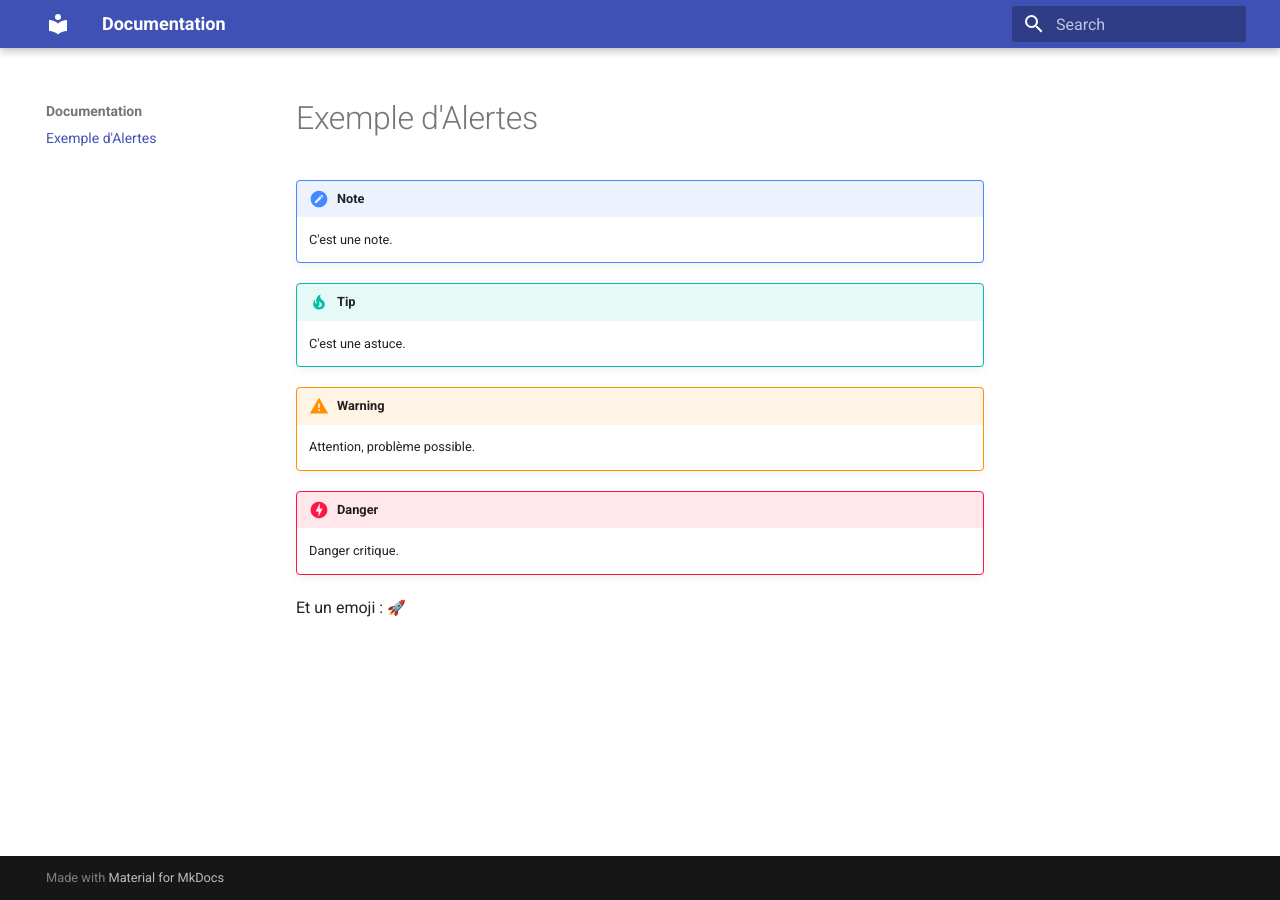
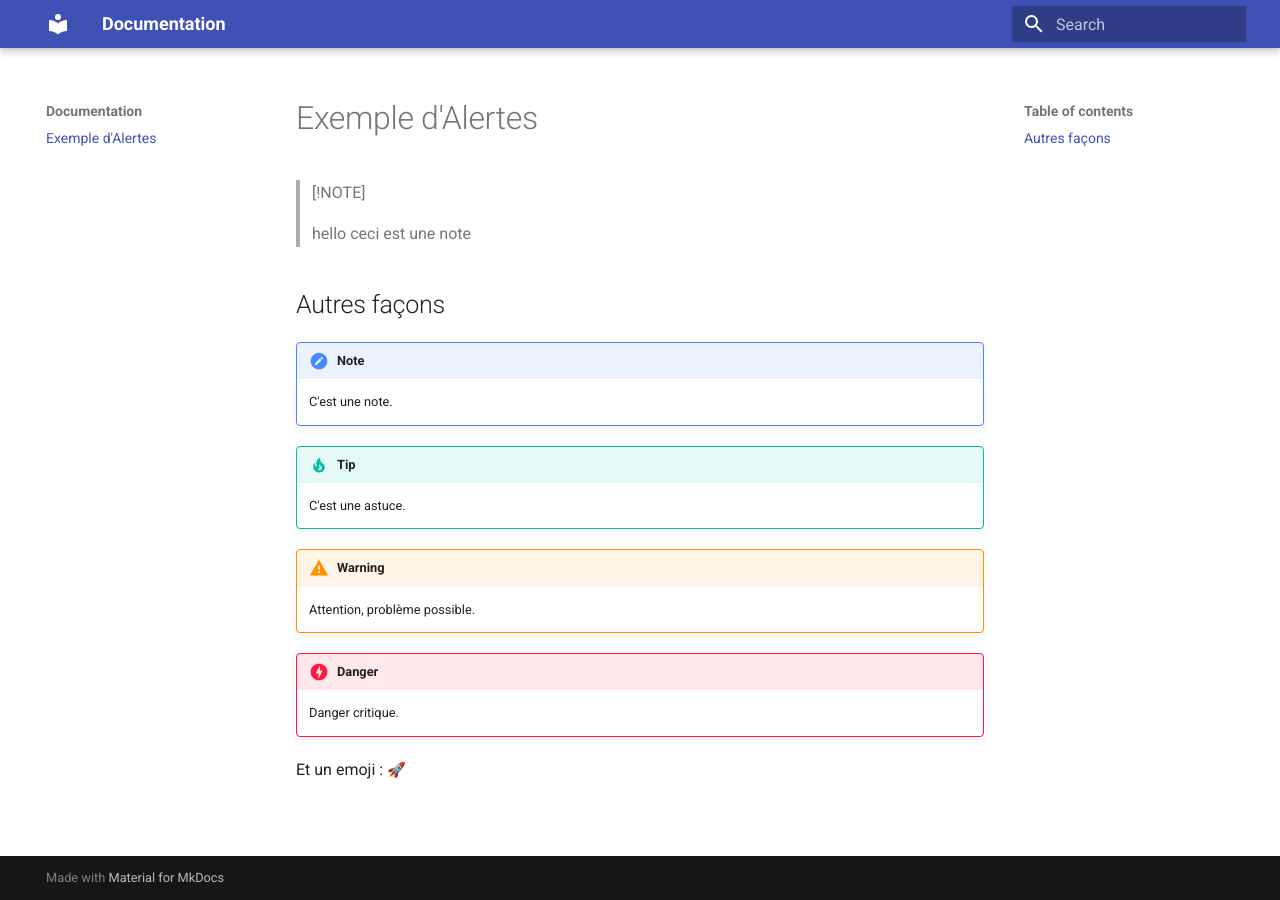
Before and after one commit to Log1k-png/recipes, an MkDocs documentation site: the page built from docs/index.md, in a window 1280 px wide. Built offline with MkDocs 1.6.1 and Material for MkDocs 9.7.7, drawn with Linux system fonts in a browser that asks for light colours; emoji names are drawn with the system emoji font.

Commit message:
change docs

```diff
--- a/docs/index.md
+++ b/docs/index.md
@@ -1,4 +1,10 @@
 # Exemple d'Alertes
+
+> [!NOTE]
+>
+> hello ceci est une note
+
+## Autres façons
 
 !!! note
     C'est une note.
```
